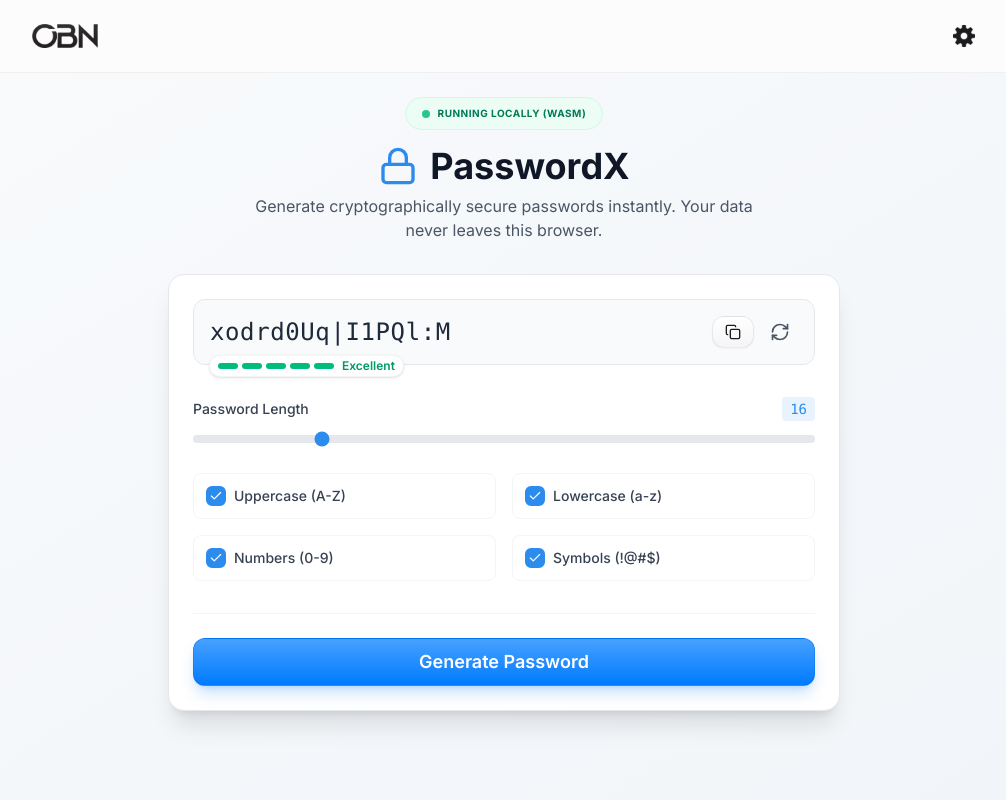
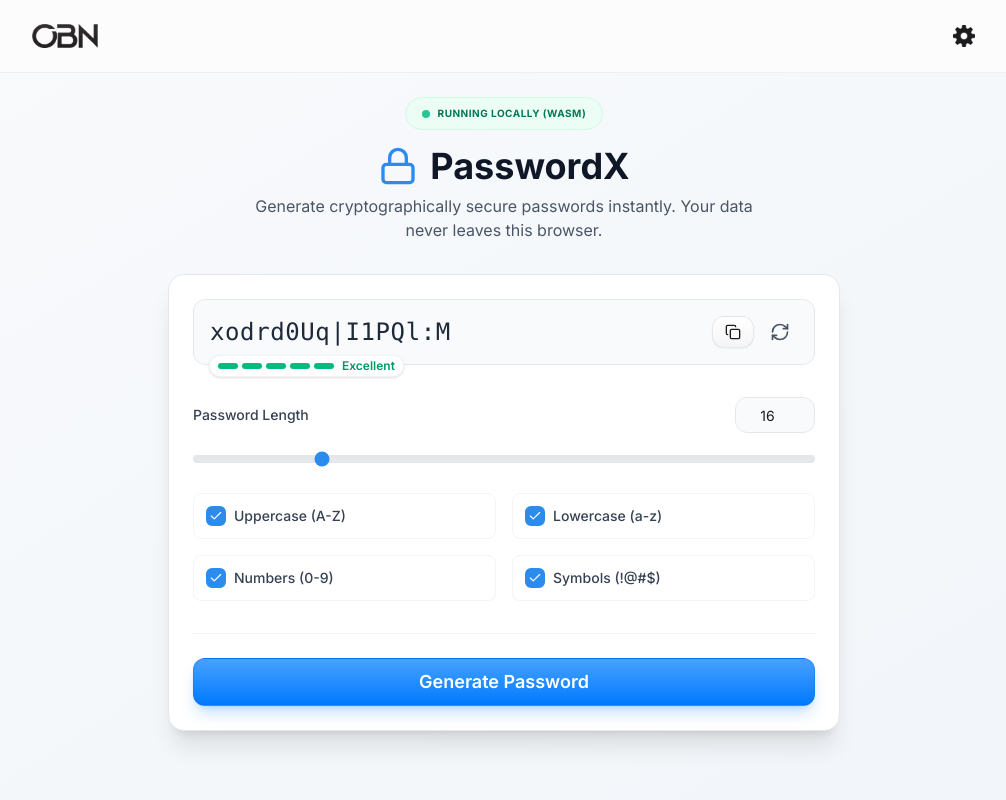
Before and after one commit to openbuildnetwork/toolbase, a Next.js app: page /tools/passwordx in a window 1280 px wide. Shown: the top 800 px of the page, without its empty margins (136-1142 px from the left). Built offline with nearby package versions, Linux system fonts and the light colour scheme.

Commit message:
feat:password-generator fix password length field

```diff
--- a/src/app/tools/passwordx/page.tsx
+++ b/src/app/tools/passwordx/page.tsx
@@ -4,16 +4,13 @@ import React, { useState, useEffect, useCallback } from 'react';
 import { Card } from '@/components/ui/Card';
 import { Button } from '@/components/ui/Button';
 import { Slider } from '@/components/ui/Slider';
+import { Input } from '@/components/ui/Input';
 import { Checkbox } from '@/components/ui/Checkbox'; // Assuming this is now created
 import { CopyToClipboard } from '@/components/ui/CopyToClipboard';
 import {
     RefreshCw,
-    Shield,
     CheckCircle2,
-    Lock,
-    Unlock,
-    Copy,
-    Settings
+    Lock
 } from 'lucide-react';
 import { motion, AnimatePresence } from 'framer-motion';
 
@@ -90,7 +87,7 @@ export default function PasswordGeneratorPage() {
     }, [generatePassword]);
 
     return (
-        <div className="min-h-screen bg-linear-to-br from-slate-50 to-slate-100 py-6 px-4">
+        <div className="min-h-screen bg-gradient-to-br from-slate-50 to-slate-100 py-6 px-4">
             <div className="max-w-2xl mx-auto">
                 <div className="mb-8 text-center space-y-4">
                     <div className="flex items-center justify-center gap-2 px-4 py-2 bg-emerald-50 border border-emerald-100 rounded-full w-fit mx-auto">
@@ -183,14 +180,43 @@ export default function PasswordGeneratorPage() {
 
                     <div className="space-y-6 mt-8">
                         {/* Length Slider */}
-                        <div className="space-y-3">
+                        <div className="space-y-4">
+                            <div className="flex justify-between items-center">
+                                <label className="text-sm font-medium text-gray-700">
+                                    Password Length
+                                </label>
+                                <Input
+                                    type="number"
+                                    min={4}
+                                    max={64}
+                                    value={length}
+                                    onChange={(e) => {
+                                        const newValue = parseInt(e.target.value);
+                                        if (!isNaN(newValue)) {
+                                            // Strictly enforce max length during typing
+                                            if (newValue > 64) {
+                                                setLength(64);
+                                            } else {
+                                                setLength(newValue);
+                                            }
+                                        } else if (e.target.value === '') {
+                                            setLength(0);
+                                        }
+                                    }}
+                                    onBlur={() => {
+                                        if (length < 4) setLength(4);
+                                        if (length > 64) setLength(64);
+                                    }}
+                                    className="w-20 h-9 text-center bg-gray-50 border-gray-200 focus:border-primary/50"
+                                />
+                            </div>
                             <Slider
                                 min={4}
                                 max={64}
-                                value={length}
+                                step={1}
+                                value={length || 4} // Fallback to min if length is 0/NaN during editing
                                 onChange={(e) => setLength(parseInt(e.target.value))}
-                                label="Password Length"
-                                valueDisplay={<span className="font-mono">{length}</span>}
+                                className="w-full"
                             />
                         </div>
 
```
Also changed, not shown: tsc_output.txt (added).
